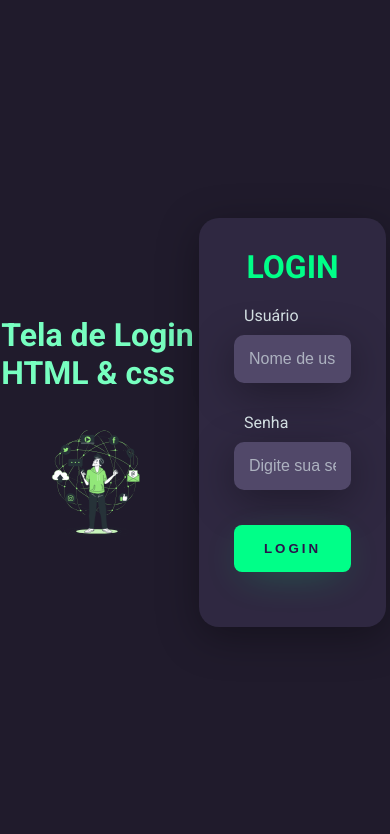
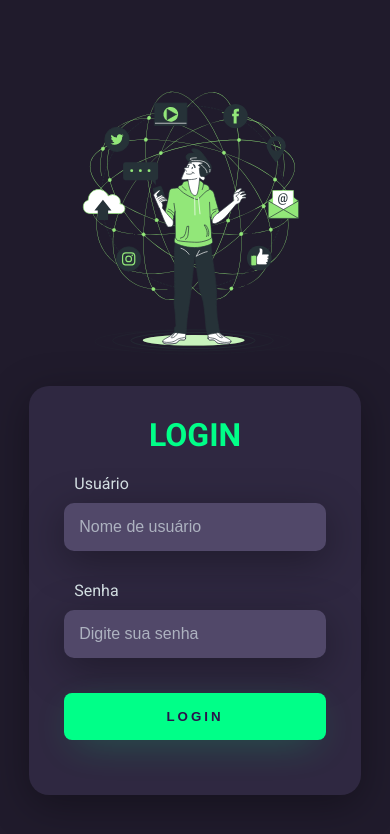
Before and after one commit to orodrigobarbosa/tela-login, a plain HTML site: page index.html in a window 390 px wide. Drawn offline with Linux system fonts and the light colour scheme; a web font is replaced by a local one.

Commit message:
Media Queries

```diff
--- a/style.css
+++ b/style.css
@@ -1,21 +1,29 @@
 @import url('https://fonts.googleapis.com/css2?family=REM:wght@400;700&family=Roboto:wght@400;700&display=swap');
-body{
+
+
+body {
     margin: 0;
-    font-family: 'Roboto' , 'sans-serif' ;
+    font-family: 'Roboto', 'sans-serif';
 }
 
-.main-login{
+body * {
+    box-sizing: border-box;
+
+}
+
+.main-login {
 
     width: 100vw;
     height: 100vh;
 
     background: #201b2c;
-    display: flex; /* faz com que as coisas fiquem lado a lado */
+    display: flex;
+    /* faz com que as coisas fiquem lado a lado */
     justify-content: center;
     align-items: center;
 }
 
-.left-login{
+.left-login {
     width: 50vw;
     height: 100vh;
     display: flex;
@@ -26,11 +34,19 @@ body{
 
 }
 
-.left-login > h1 {
+.left-login>h1 {
     color: #77ffc0;
+    font-size: 3vw;
 }
 
-.right-login{
+
+/* responsividade da animacao */
+.left-login-image {
+    width: 35vw;
+}
+
+
+.right-login {
     width: 50vw;
     height: 100vh;
     display: flex;
@@ -39,7 +55,7 @@ body{
 
 }
 
-.card-login{
+.card-login {
     width: 60%;
     display: flex;
     justify-content: center;
@@ -54,16 +70,14 @@ body{
 
 }
 
-.card-login > h1{
+.card-login>h1 {
     color: #00ff88;
     font-weight: 800;
     margin: 0;
 
 }
 
-.left-login-image{
-    width: 35vw;
-}
+
 
 .textfield {
     width: 100%;
@@ -75,7 +89,7 @@ body{
 
 }
 
-.textfield > input{
+.textfield>input {
     width: 100%;
     border: none;
     border-radius: 10px;
@@ -93,7 +107,7 @@ body{
 
 /*cor do label  para branco, ja que usamos a cor dark*/
 
-.textfield > label{
+.textfield>label {
     color: #f0ffffde;
 
     /*afastar para cima  Usuário e Senha do input */
@@ -101,8 +115,8 @@ body{
     margin: 10px;
 }
 
-.textfield > input::placeholder{
-    color: #f0ffff94 ;
+.textfield>input::placeholder {
+    color: #f0ffff94;
 }
 
 .botao-login {
@@ -118,5 +132,48 @@ body{
     color: #2b134b;
     background: #00ff88;
     cursor: pointer;
-    box-shadow: 0px 10px 40px -12px /*-12 spreading*/ #00ff8052;
+    box-shadow: 0px 10px 40px -12px
+        /*-12 spreading*/
+        #00ff8052;
 }
+
+@media only screen and (max-width: 600px) {
+    .main-login {
+        flex-direction: column;
+    }
+
+    /*ocular o titulo em tela menor */
+    .left-login>h1 {
+        display: none;
+    }
+
+    /*card ocupar quase toda a tela quando for menor */
+    .left-login {
+        width: 100%;
+        height: auto;
+    }
+
+    .right-login {
+        width: 100%;
+        height: auto;
+    }
+
+    .left-login-image {
+        width: 40vh;
+    }
+
+    .card-login {
+        width: 90%;
+    }
+}
+
+
+
+/*Media queries abaixo significa: enquanto for na tela, uma largura de 950px, o card seja reajustado para a config abaixo */
+@media only screen and (max-width: 950px) {
+    .card-login {
+        width: 85%;
+    }
+
+
+}
```
Lines whose indentation alone changed are shown as unchanged.
